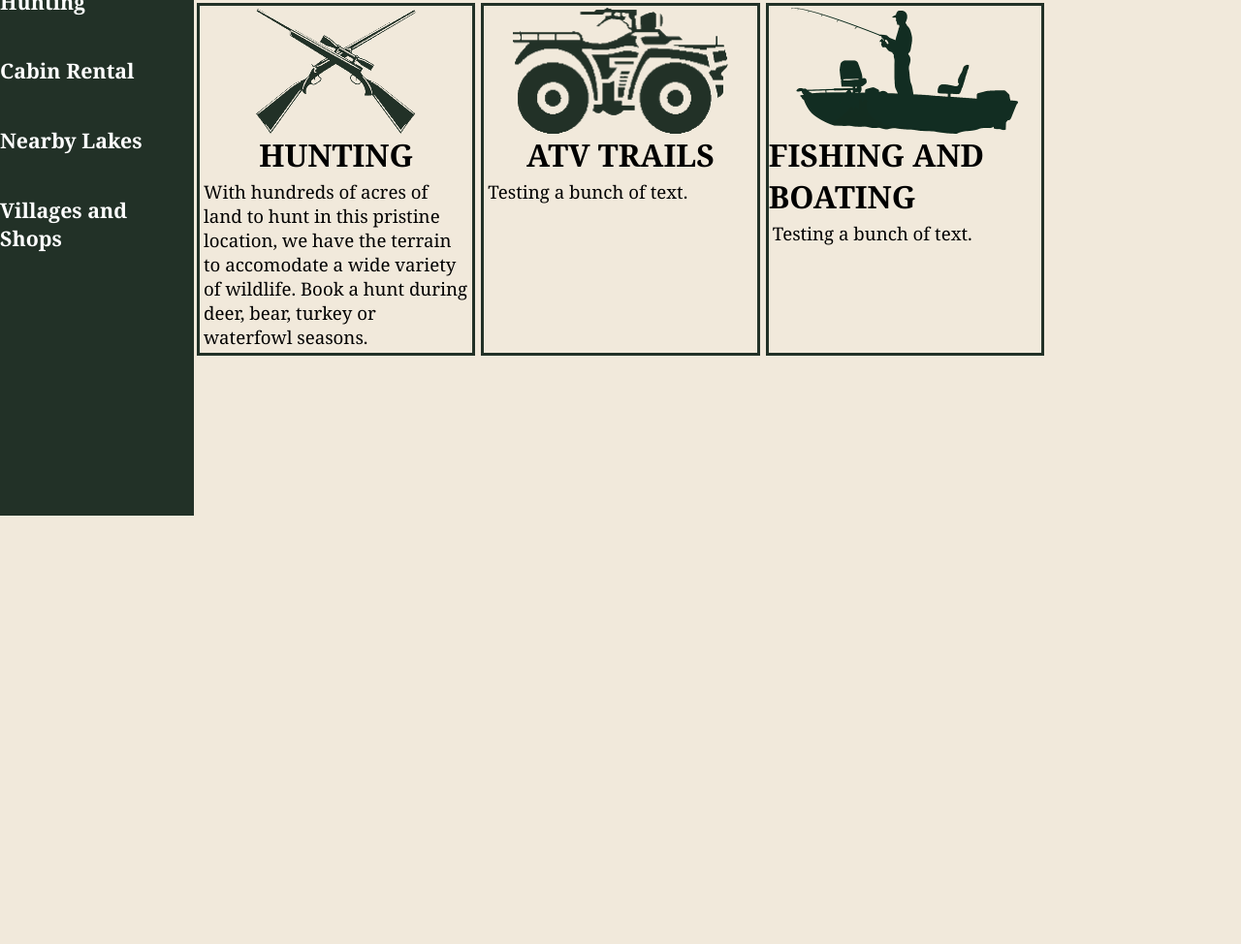
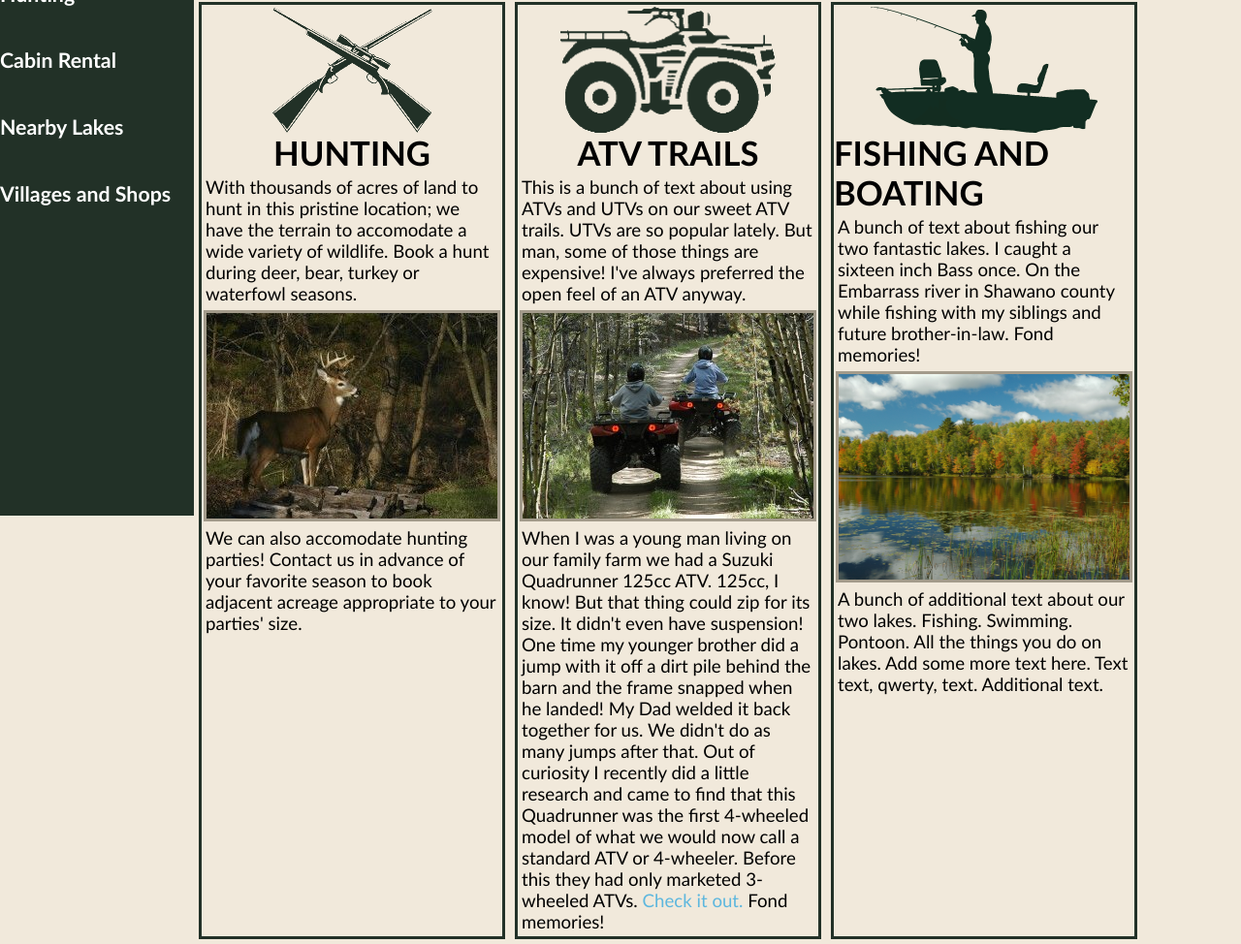
Before and after one commit to MeyerKP/fake_resort, a plain HTML site: page index.html in a window 1280 px wide. Shown: the part 338-1312 px from the top of the page at 97% size. Before the commit the page ends 800 px from the top, so only its background shows below. Drawn offline with Linux system fonts and the light colour scheme.

Commit message:
Add main content and change font

```diff
--- a/css/styles.css
+++ b/css/styles.css
@@ -1,6 +1,6 @@
 body {
   background: #F1E9DB;
-  font-family: 'Cambria';
+  font-family: 'Gill Sans', 'Gill Sans MT', Calibri, 'Trebuchet MS', sans-serif;
   font-size: 14pt;
   color: #000000;
   margin: 0;
@@ -29,9 +29,9 @@ a {
 #top-nav-bar {
   background-color: #A39B8B;
   height: 50px;
-  width: 100%;
   position: sticky;
   top: 0;
+  box-shadow: 0px 4px 8px 2px rgba(0, 0, 0, .6);
 }
 #top-left-hypers {
   flex: 1;
@@ -114,7 +114,7 @@ a.fb-img-link:hover::after {
   border-style: solid;
   border-width: 3px;
   border-color: #223127;
-  margin: 3px;
+  margin: 5px;
   margin-top: 20px;
 }
 .main-body-art {
@@ -122,7 +122,7 @@ a.fb-img-link:hover::after {
   margin-top: 2px;
 }
 .main-body-header {
-  font-size: 24pt;
+  font-size: 26pt;
   font-weight: bold;
   margin: 0;
 }
@@ -130,3 +130,16 @@ a.fb-img-link:hover::after {
   align-self: flex-start;
   margin: 4px
 }
+.main-live-pic {
+  height: 212px;
+  width: 300px;
+  margin: 2px;
+  border-style: solid;
+  border-color: #A39B8B;
+}
+.quadrunner-link {
+  color: #5DB7DE;
+}
+.quadrunner-link:hover {
+  color: #4A92B1;
+}
--- a/index.html
+++ b/index.html
@@ -15,7 +15,8 @@
     <div id="top-right-hypers">
       <a class="top-nav-font" target="_blank" href="fake_facebook_page.html"> Visit us on our Facebook page:
       </a>
-      <a class="fb-img-link" target="_blank" href="fake_facebook_page.html"> <img src="img/FB_logo_link.png" alt="">
+      <a class="fb-img-link" target="_blank" href="fake_facebook_page.html"> <img src="img/FB_logo_link.png"
+         alt="Facebook logo">
       </a>
     </div>
   </div>
@@ -42,19 +43,38 @@
   <div class="main-body">
     <img class="main-body-art" src="img/rifles_art.png">
     <p class="main-body-header">HUNTING</p>
-    <p class="main-body-text">With hundreds of acres of land to hunt in this pristine location, we have
+    <p class="main-body-text">With thousands of acres of land to hunt in this pristine location; we have
       the terrain to accomodate a wide variety of wildlife. Book a hunt during deer, bear, turkey or
       waterfowl seasons.</p>
+    <img class="main-live-pic" src="img/white_tail_deer_rs.png">
+    <p class="main-body-text">We can also accomodate hunting parties! Contact us in advance of your favorite
+      season to book adjacent acreage appropriate to your parties' size.</p>
   </div>
   <div class="main-body">
     <img class="main-body-art" src="img/atv_art.png">
     <p class="main-body-header">ATV TRAILS</p>
-    <p class="main-body-text">Testing a bunch of text.</p>
+    <p class="main-body-text">This is a bunch of text about using ATVs and UTVs on our sweet ATV trails.
+      UTVs are so popular lately. But man, some of those things are expensive! I've always preferred
+      the open feel of an ATV anyway.</p>
+    <img class="main-live-pic" src="img/atvtrail.png">
+    <p class="main-body-text">When I was a young man living on our family farm we had a Suzuki Quadrunner
+      125cc ATV. 125cc, I know! But that thing could zip for its size. It didn't even have suspension! One
+      time my younger brother did a jump with it off a dirt pile behind the barn and the frame snapped when
+      he landed! My Dad welded it back together for us. We didn't do as many jumps after that. Out of
+      curiosity I recently did a little research and came to find that this Quadrunner was the first 4-wheeled
+      model of what we would now call a standard ATV or 4-wheeler. Before this they had only marketed 3-wheeled
+      ATVs. <a class="quadrunner-link" target="_blank" href="https://offroadingpro.com/suzuki-quadrunner/">
+      Check it out.</a> Fond memories!</p>
   </div>
   <div class="main-body">
     <img class="main-body-art" src="img/fisherman_art.png">
     <p class="main-body-header">FISHING AND BOATING</p>
-    <p class="main-body-text">Testing a bunch of text.</p>
+    <p class="main-body-text">A bunch of text about fishing our two fantastic lakes. I caught a sixteen
+      inch Bass once. On the Embarrass river in Shawano county while fishing with my siblings and future
+      brother-in-law. Fond memories!</p>
+    <img class="main-live-pic" src="img/lake_pic_rs.png">
+    <p class="main-body-text">A bunch of additional text about our two lakes. Fishing. Swimming. Pontoon.
+      All the things you do on lakes. Add some more text here. Text text, qwerty, text. Additional text.</p>
   </div>
 </div>
 </body>
```
Also changed, not shown: img/lake_pic_rs.png (added), img/white_tail_deer_rs.png (added), 1 other file.
